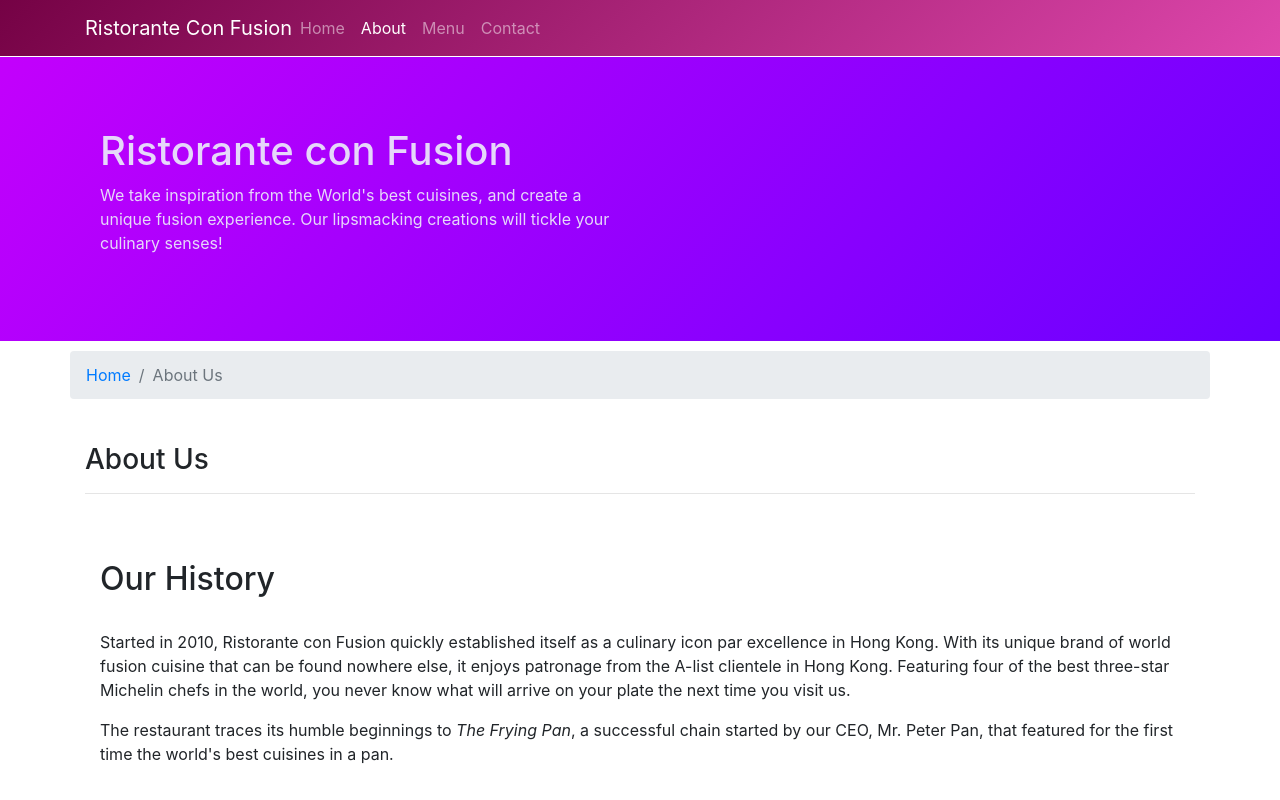
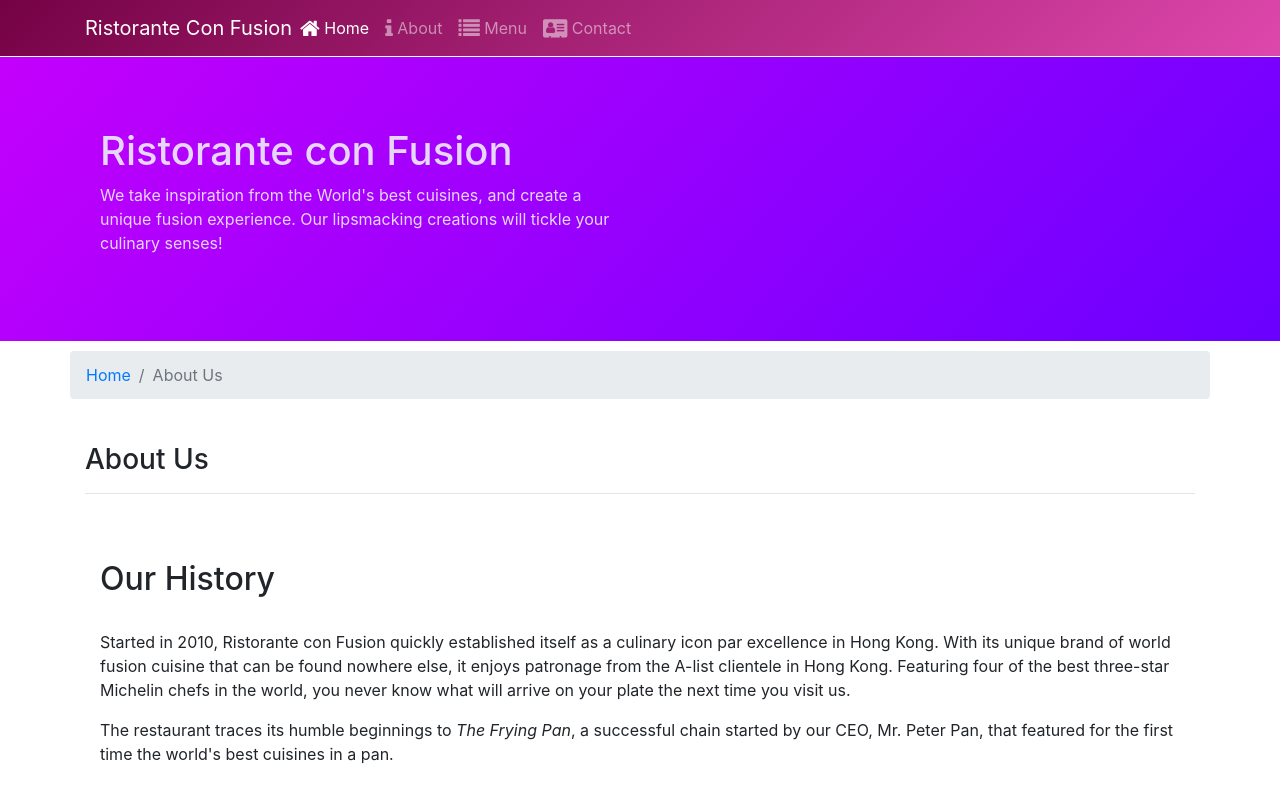
Before and after one commit to dyspop/Front-End-Web-UI-Frameworks-and-Tools-Bootstrap-4-Week-1-conFusion, a website: page aboutus.html in a window 1280 px wide. Shown: the top 800 px of the page. Drawn offline with nearby package versions, Linux system fonts and the light colour scheme.

Commit message:
add icons to navbar

```diff
--- a/aboutus.html
+++ b/aboutus.html
@@ -26,10 +26,22 @@
             <a class="navbar-brand mr-auto" href="#">Ristorante Con Fusion</a>
             <div class="collapse navbar-collapse" id="Navbar">
                 <ul class="navbar-nav mr-auto">
-                    <li class="nav-item"><a class="nav-link" href="./index.html">Home</a></li>
-                    <li class="nav-item active"><a class="nav-link" href="#">About</a></li>
-                    <li class="nav-item"><a class="nav-link" href="#">Menu</a></li>
-                    <li class="nav-item"><a class="nav-link" href="#">Contact</a></li>
+                    <li class="nav-item active">
+                        <a class="nav-link" href="#">
+                            <span class="fa fa-home fa-lg"></span> Home
+                        </a>
+                    </li>
+                    <li class="nav-item">
+                        <a class="nav-link" href="./aboutus.html">
+                            <span class="fa fa-info fa-lg"></span> About
+                        </a>
+                    </li>
+                    <li class="nav-item">
+                        <a class="nav-link" href="#"><span class="fa fa-list fa-lg"></span> Menu</a>
+                    </li>
+                    <li class="nav-item">
+                        <a class="nav-link" href="#"><span class="fa fa-address-card fa-lg"></span> Contact</a>
+                    </li>
                 </ul>
             </div>
         </div>
```
Also changed, not shown: index.html (+16 -4 lines).
